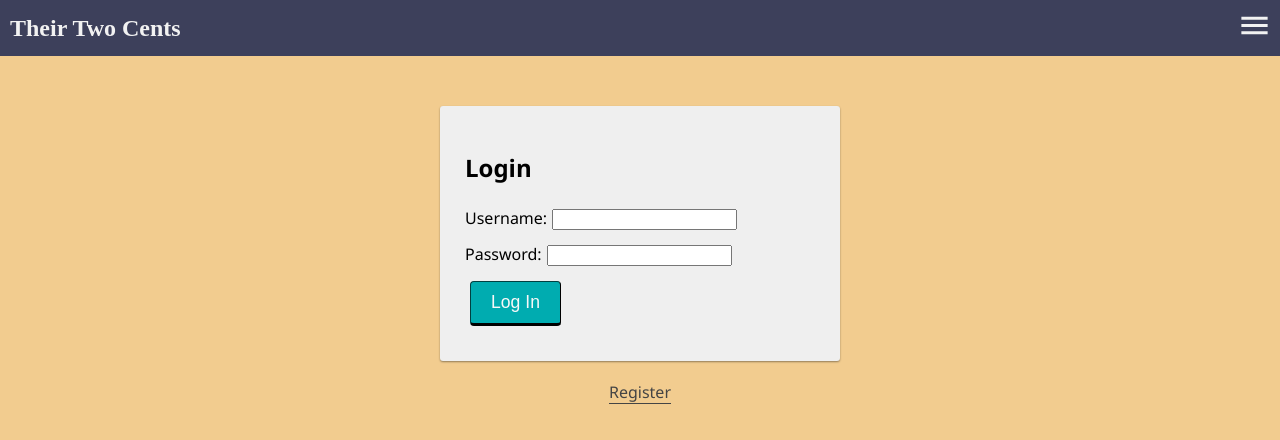
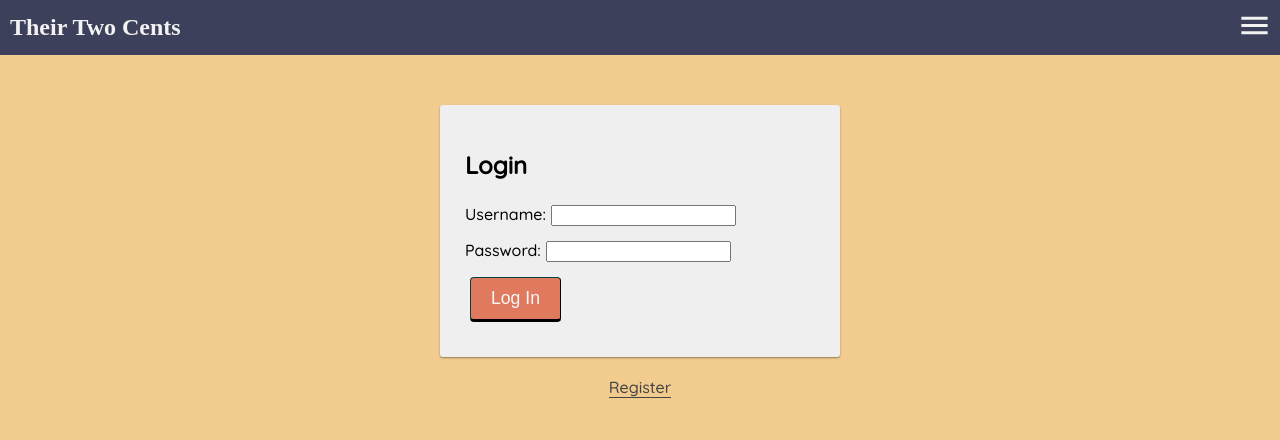
Before and after one commit to sarahhelgen/their-two-cents, a React (Create React App) app: page /#/add in a window 1280 px wide. Shown: the top 440 px of the page. Built offline with nearby package versions, Linux system fonts and the light colour scheme; no server answers; a web font is replaced by a local one.

Commit message:
updated login page

```diff
--- a/src/components/App/App.css
+++ b/src/components/App/App.css
@@ -6,7 +6,7 @@ body,
 }
 
 body {
-  font-family: 'Segoe UI', Tahoma, Geneva, Verdana, sans-serif;
+  font-family: 'Quicksand';
   margin: 0px;
   background-color: #f2cc8f;
 }
@@ -34,7 +34,7 @@ Button
   border-color: #014041;
   border-width: 1px 1px 3px;
   border-radius: 4px;
-  background-color: #00acb0;
+  background-color: #e07a5f;
   color: #f8f8f8;
   font-size: 1.1rem;
   outline: 0;
--- a/src/components/LoginForm/LoginForm.css
+++ /dev/null
@@ -1,3 +0,0 @@
-formPanel {
-
-}
```
